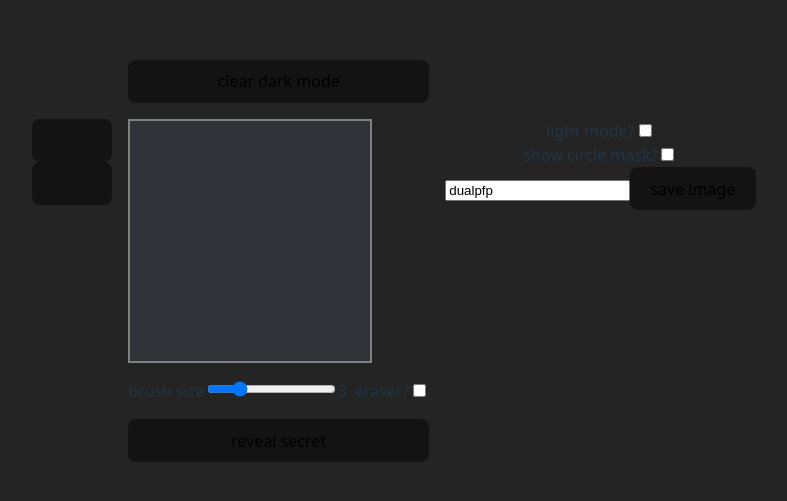
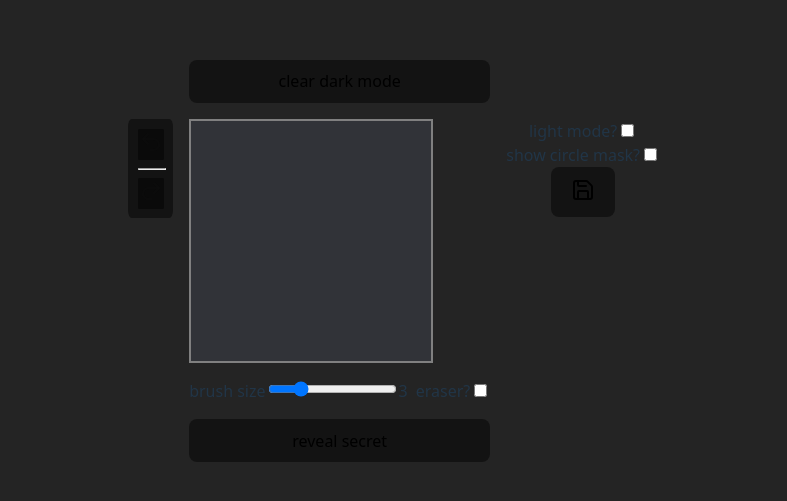
Before and after one commit to krispyre/dualpfp, a React (Vite) app: page / in a window 1280 px wide. Shown: the part 171-672 px from the top of the page, without its empty margins (246-1033 px from the left). Built offline with nearby package versions, Linux system fonts and the light colour scheme.

Commit message:
change text to icons

```diff
--- a/package.json
+++ b/package.json
@@ -12,6 +12,7 @@
     "deploy": "gh-pages -d dist"
   },
   "dependencies": {
+    "lucide-react": "^1.17.0",
     "react": "^19.2.0",
     "react-dom": "^19.2.0"
   },
--- a/src/App.css
+++ b/src/App.css
@@ -81,6 +81,17 @@
     -webkit-touch-callout: none;
   }
 }
+#undosWrap {
+  background-color: #0000007a;
+  display: flex;
+  flex-direction: column;
+  border-radius: 8%;
+  padding: 0.6em;
+  button {
+    border-radius: 4%;
+    padding: 0;
+  }
+}
 button {
   border-radius: 8px;
   border: 1px solid transparent;
--- a/src/App.tsx
+++ b/src/App.tsx
@@ -6,6 +6,7 @@ import CircleMask from "./components/circleMask";
 import { reducer, initialState } from "./reducer";
 import type { Action } from "./reducer";
 import type { Point } from "./components/drawAction";
+import { Redo2, Save, Undo2 } from "lucide-react";
 
 const LENGTH = 80;
 const COL_DARK = "#313338";
@@ -158,7 +159,9 @@ function App() {
     const exportLink = document.createElement("a");
     exportLink.download = filename;
     exportLink.href = exportCanvas.toDataURL("image/png");
-    window.open(exportLink.href, "_blank");
+    // window.open(exportLink.href, "_blank");
+
+    exportLink.click();
   };
 
   const handleToggleSecret = () => {
@@ -215,22 +218,27 @@ function App() {
         <CircleMask isEnabled={showCircleMask} length={LENGTH} />
       </section>
       <section id="undoStack">
+        <div id="undosWrap">
           <button
+            aria-label="undo"
             name="undo"
             id="undo"
             onClick={handleUndo}
             disabled={stepCount <= 0}
           >
-          undo
+            <Undo2 />
           </button>
+          <hr />
           <button
+            aria-label="redo"
             name="redo"
             id="redo"
             onClick={handleRedo}
             disabled={stepCount >= maxStepCount}
           >
-          redo
+            <Redo2 />
           </button>
+        </div>
       </section>
       <section id="brushSettings">
         <div id="brushSlider" style={{ display: isEraser ? "none" : "block" }}>
@@ -324,15 +332,19 @@ function App() {
           />
         </div>
         <div id="saveField">
-          <input
+          {/* <input
             type="text"
             placeholder="pfp"
             id="filenameField"
             value={filename}
             onChange={(e) => setFilename(e.target.value)}
-          />
-          <button id="saveButton" onClick={() => handleSaveImg(filename)}>
-            save image
+          /> */}
+          <button
+            id="saveButton"
+            onClick={() => handleSaveImg(filename)}
+            aria-label="save image"
+          >
+            <Save />
           </button>
         </div>
       </section>
```
Also changed, not shown: 1 other file (tests, documents, lock files or other folders). Lines whose indentation alone changed are shown as unchanged.
